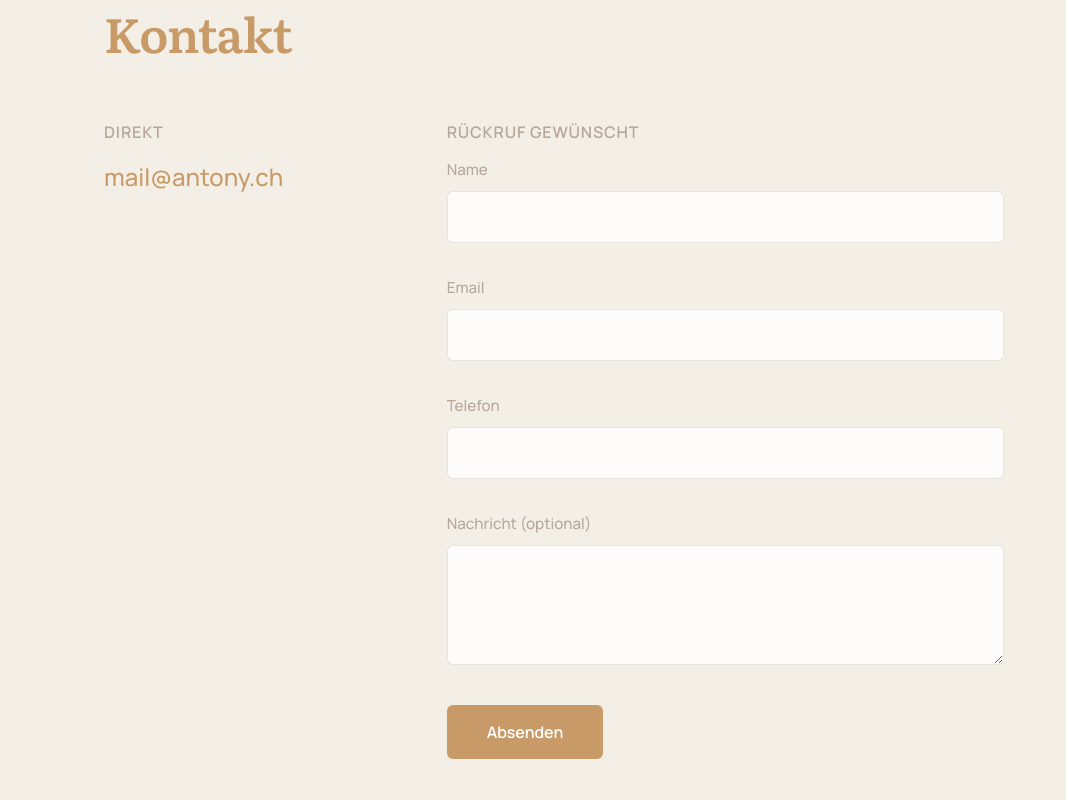
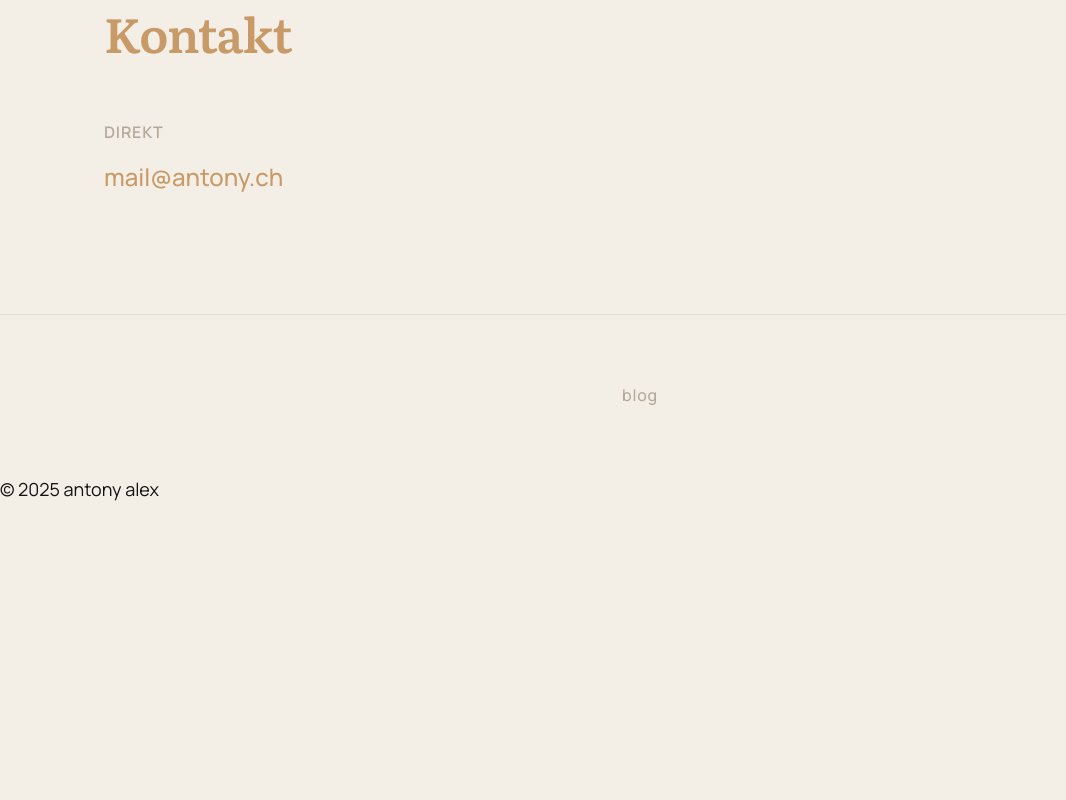
Before and after one commit to tonyindian/antony-blog, an Eleventy site: page src/index.html in a window 1280 px wide. Shown: the part 2460-3260 px from the top of the page, without its empty margins (0-1066 px from the left). After the commit the page ends 2984 px from the top, so only its background shows below. Built offline with nearby package versions, Linux system fonts and the light colour scheme; Eleventy itself is replaced by a stand-in of ours; files that its build step writes are made by us from their sources.

Commit message:
kontaktformular gelöscht

```diff
--- a/src/index.html
+++ b/src/index.html
@@ -101,38 +101,6 @@ description: Professioneller Sprecher aus Zürich. 40 Jahre Klavier prägen Rhyt
         <h3>Direkt</h3>
         <p><a href="mailto:antony@antony.ch">mail@antony.ch</a></p>
       </div>
-
-      <div class="contact-form">
-        <h3>Rückruf gewünscht</h3>
-        <form name="contact" method="POST" data-netlify="true" netlify-honeypot="bot-field">
-          <input type="hidden" name="form-name" value="contact">
-          <p style="display: none;">
-            <label>Don't fill this out: <input name="bot-field"></label>
-          </p>
-
-          <div class="form-group">
-            <label for="name">Name</label>
-            <input type="text" id="name" name="name" required>
-          </div>
-
-          <div class="form-group">
-            <label for="email">Email</label>
-            <input type="email" id="email" name="email" required>
-          </div>
-
-          <div class="form-group">
-            <label for="phone">Telefon</label>
-            <input type="tel" id="phone" name="phone" required>
-          </div>
-
-          <div class="form-group">
-            <label for="message">Nachricht (optional)</label>
-            <textarea id="message" name="message" rows="4"></textarea>
-          </div>
-
-          <button type="submit">Absenden</button>
-        </form>
-      </div>
     </div>
   </div>
 </section>
```
